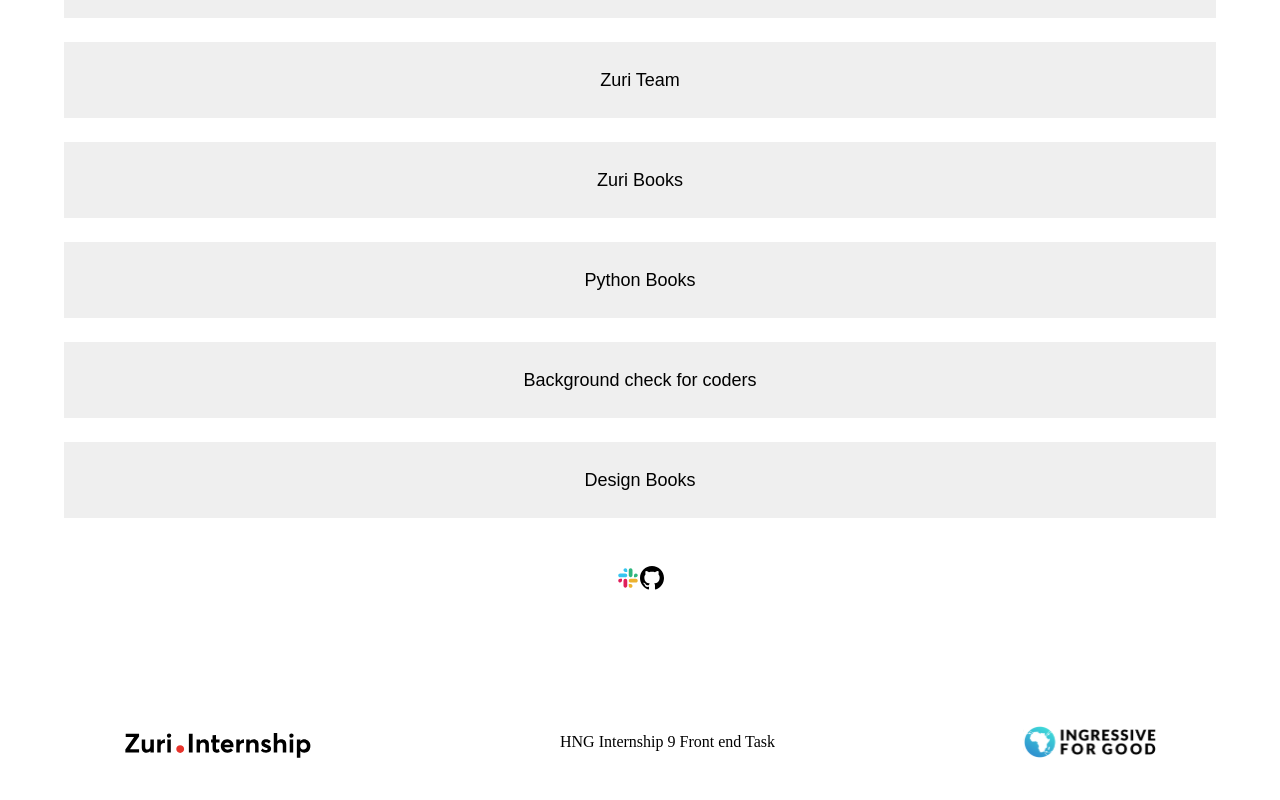
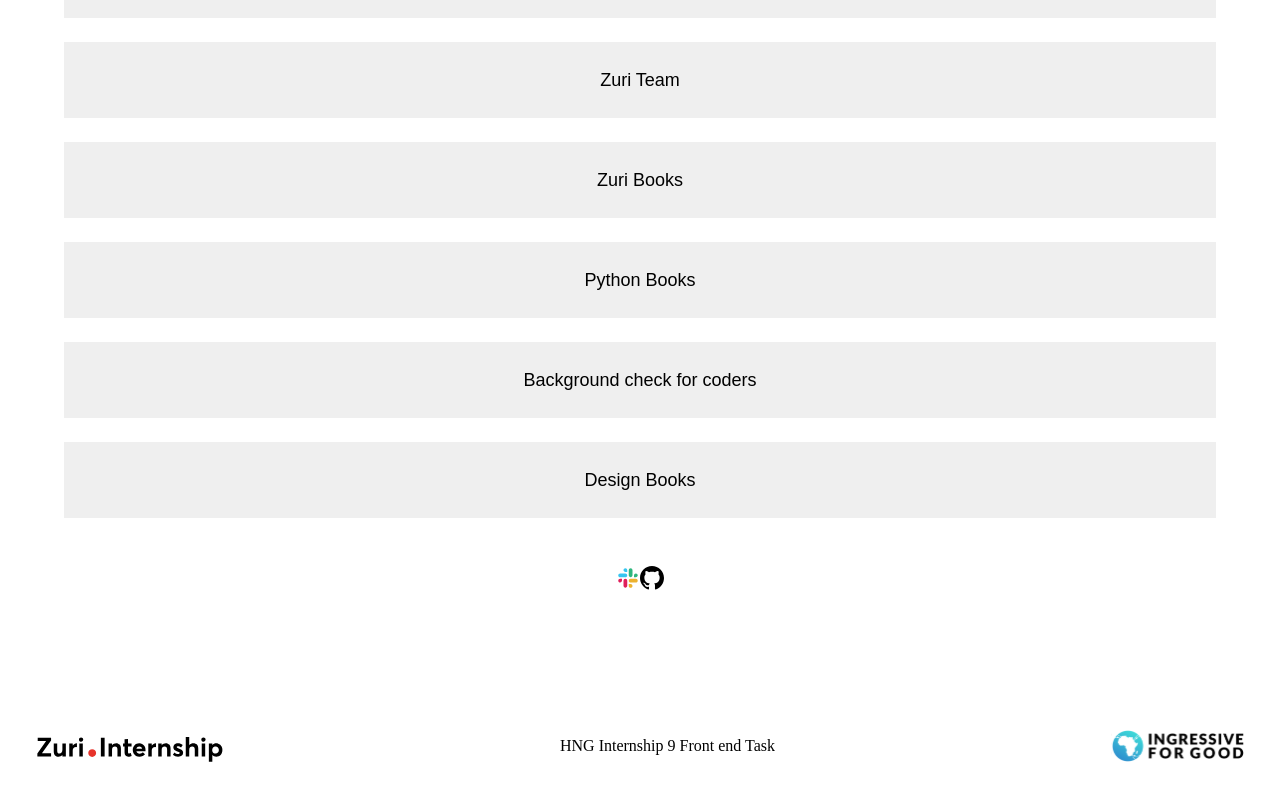
Before and after one commit to Rubies21/HNG-TASK-TWO, a React (Create React App) app: page / in a window 1280 px wide. Shown: the part 280-1080 px from the top of the page. Built offline with nearby package versions, Linux system fonts and the light colour scheme.

Commit message:
Corrected structure and divs alongside, margins and paddings

```diff
--- a/src/App.css
+++ b/src/App.css
@@ -9,22 +9,38 @@ a{
     color:black;
 }
 
+.footer-one-container{
+    width: fit-content;
+    margin: auto;
+}
+
 .first-footer{
-    margin-top: 48px;
     display: flex;
     justify-content: center;
+    margin-top: 24px;
+    width: 1216px;
+
+}
+.sub{
+    padding: 24px 0px 24px 0px;
+}
+
+.footer-two-container{
+    width: fit-content;
+    margin: auto;
 }
 
 .second-footer{
-    margin-top: 88px;
+    margin-top: 64px;
     padding: 48px 0px 48px 0px;
-
+    width: 1280px;
 }
 
 .sub-footer{
     display: flex;
-    justify-content: space-around;
+    justify-content: space-between;
     align-items: center;
+    padding: 0px 36px 0px 36px;
 }
 
 @media(max-width: 750px) {
--- a/src/App.js
+++ b/src/App.js
@@ -9,6 +9,8 @@ import IngressiveImg from "./Components/ingressive.svg"
 function App() {
   return (
     <div className="App">
+      <div className="overall-top">
+        <div className="section">
         <Profile/>
 
         <div className="links">
@@ -19,12 +21,18 @@ function App() {
           <Link id="pitch" link="https://background.zuri.team//python-for-beginners?ref_id=Rubies" field="Background check for coders"/>
           <Link id="book__design" link="https://books.zuri.team/design-rules"field="Design Books"/>
         </div>
-
+        </div>
+      </div>
+      <div className="footer-one-container">
         <div className='first-footer'>
+          <div className="sub">
             <img src={slackImg} alt="Slack Image" />
             <img src={githubImg} alt="" />
           </div>
+        </div>
+      </div>
 
+      <div className="footer-two-container">
         <div className="second-footer">
         <div className="sub-footer">
         <img src={ZuriImg} alt="" />
@@ -33,6 +41,8 @@ function App() {
 
         </div>
       </div>
+
+      </div>
     </div>
   );
 }
```
Lines whose indentation alone changed are shown as unchanged.
